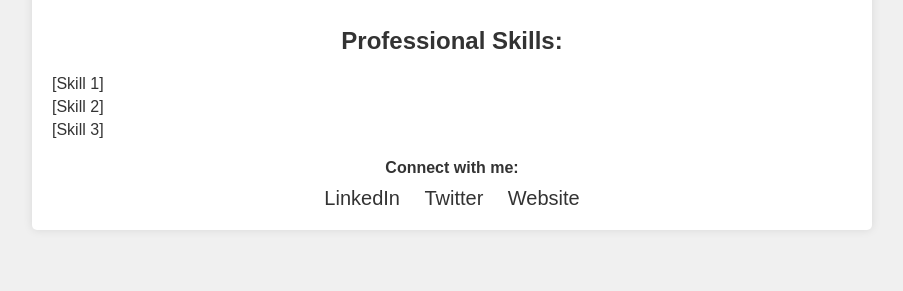
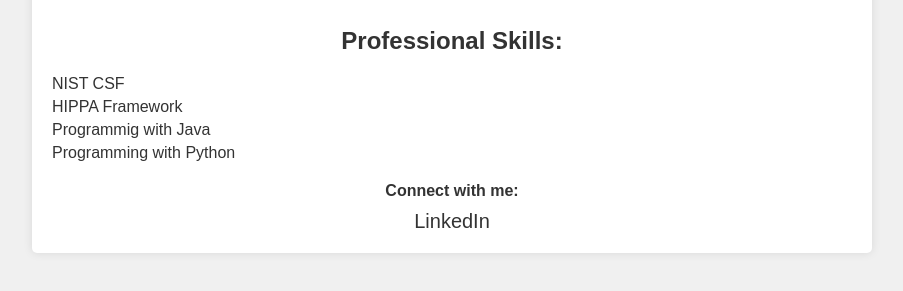
Before and after one commit to CadenParry/CadenParry.github.io, a plain HTML site: page index.html in a window 1280 px wide. Shown: the part 159-450 px from the top of the page, without its empty margins (188-1091 px from the left). Drawn offline with Linux system fonts and the light colour scheme.

Commit message:
added more info

```diff
--- a/index.html
+++ b/index.html
@@ -55,23 +55,23 @@
     <div class="container">
         <h1>My GitHub Profile</h1>
 
-        <p><strong>Introduction:</strong> Hello my name is Caden Parry. I am a senior at Furman University studying Computer Science. After Graduating, I will be working at LBMC as a Cybersecuity Consultant</p>
+        <p><strong>Introduction:</strong> Hello my name is Caden Parry. I am a senior at Furman University studying Computer Science.
+             After Graduating, I will be working at LBMC as a Cybersecuity Consultant.</p>
 
         <h2>Professional Skills:</h2>
         <div class="skills">
             <ul>
-                <li>[Skill 1]</li>
-                <li>[Skill 2]</li>
-                <li>[Skill 3]</li>
+                <li>NIST CSF</li>
+                <li>HIPPA Framework</li>
+                <li>Programmig with Java</li>
+                <li>Programming with Python</li>
                 <!-- Add more skills as needed -->
             </ul>
         </div>
 
         <div class="social-links">
             <p><strong>Connect with me:</strong></p>
-            <a href="[Link to LinkedIn]">LinkedIn</a>
-            <a href="[Link to Twitter]">Twitter</a>
-            <a href="[Link to personal website]">Website</a>
+            <a href="www.linkedin.com/in/caden-parry">LinkedIn</a>
             <!-- Add more social media links as needed -->
         </div>
     </div>
```
